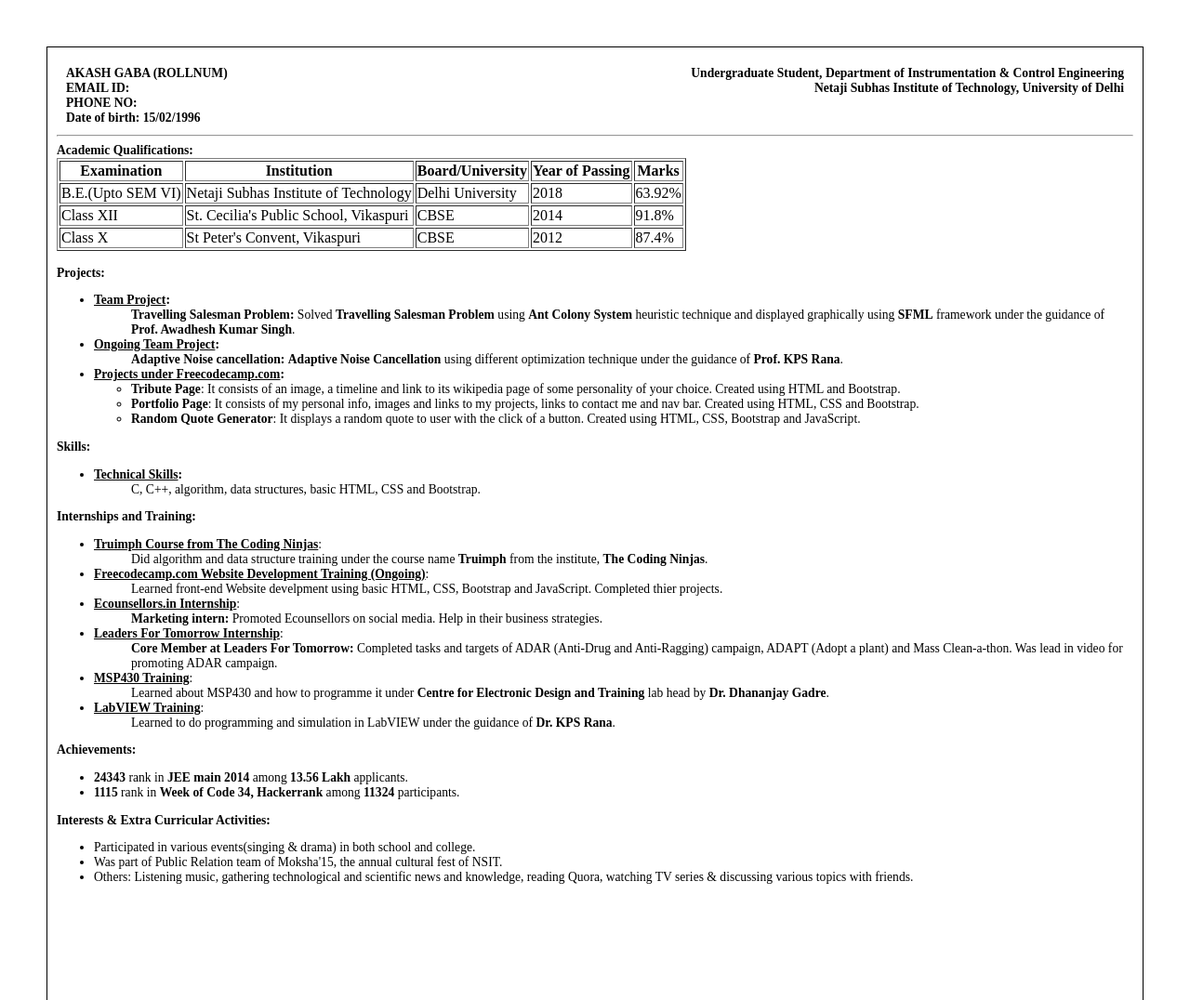
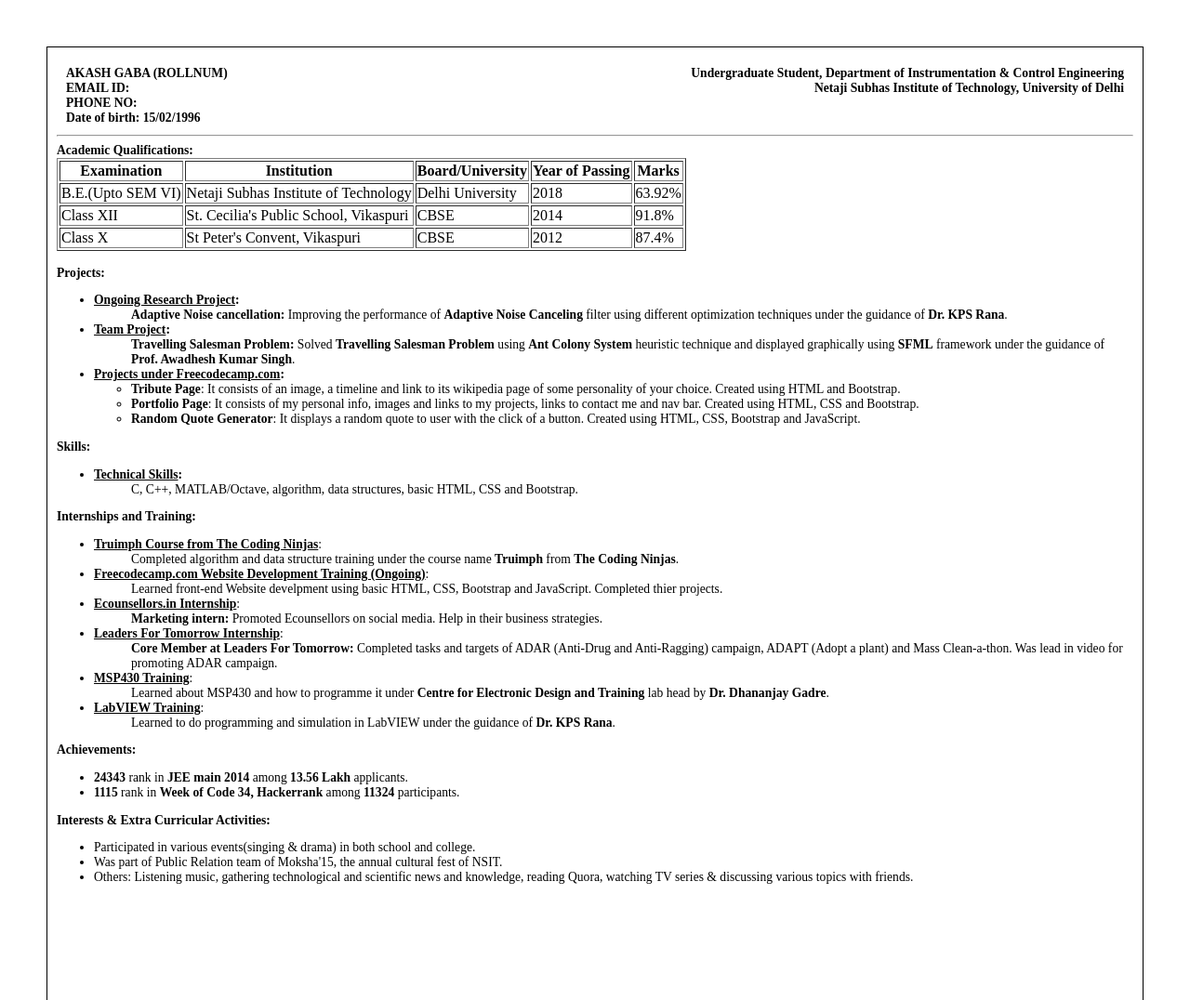
Before and after one commit to akashgaba/akashgaba.github.io, a plain HTML site: page index.html in a window 1280 px wide. Shown: the top 1076 px of the page at 93% size. Drawn offline with Linux system fonts and the light colour scheme.

Commit message:
Final resume version 1.5

```diff
--- a/index.html
+++ b/index.html
@@ -89,8 +89,8 @@ CBSE
 <br>
 <strong>Projects:</strong>
 <ul>
+<li><strong><u>Ongoing Research Project</u>:</strong></li> <div style = "margin-left:40px;"><strong>Adaptive Noise cancellation:</strong> Improving the performance of <strong>Adaptive Noise Canceling</strong> filter using different optimization techniques under the guidance of <strong>Dr. KPS Rana</strong>.</div>
 <li><strong><u>Team Project</u>:</strong> <div style = "margin-left:40px;"><strong>Travelling Salesman Problem:</strong> Solved <strong>Travelling Salesman Problem</strong> using <strong>Ant Colony System</strong> heuristic technique and displayed graphically using <strong>SFML</strong> framework under the guidance of <strong>Prof. Awadhesh Kumar Singh</strong>.</div>
-<li><strong><u>Ongoing Team Project</u>:</strong></li> <div style = "margin-left:40px;"><strong>Adaptive Noise cancellation:</strong> <strong>Adaptive Noise Cancellation</strong> using different optimization technique under the guidance of <strong>Prof. KPS Rana</strong>.</div>
 <li><strong><u>Projects under Freecodecamp.com</u>:</strong>
 <ul>
 <li><strong>Tribute Page</strong>: It consists of an image, a timeline and link to its wikipedia page of some personality of your choice. Created using HTML and Bootstrap.
@@ -100,11 +100,11 @@ CBSE
 </ul>
 <strong>Skills:</strong>
 <ul>
-<li><strong><u>Technical Skills</u>:</strong> <div style="margin-left: 40px">C, C++, algorithm, data structures, basic HTML, CSS and Bootstrap.</div>
+<li><strong><u>Technical Skills</u>:</strong> <div style="margin-left: 40px">C, C++, MATLAB/Octave, algorithm, data structures, basic HTML, CSS and Bootstrap.</div>
 </ul>
 <strong>Internships and Training:</strong>
 <ul>
-<li><strong><u>Truimph Course from The Coding Ninjas</u></strong>:<div style = "margin-left : 40px;">Did algorithm and data structure training under the course name <strong>Truimph</strong> from the institute, <strong>The Coding Ninjas</strong>.</div>
+<li><strong><u>Truimph Course from The Coding Ninjas</u></strong>:<div style = "margin-left : 40px;">Completed algorithm and data structure training under the course name <strong>Truimph</strong> from <strong>The Coding Ninjas</strong>.</div>
 <li><strong><u>Freecodecamp.com Website Development Training (Ongoing)</u></strong>:<div style = "margin-left : 40px;">Learned front-end Website develpment using basic HTML, CSS, Bootstrap and JavaScript. Completed thier projects.</div>
 <li><strong><u>Ecounsellors.in Internship</u></strong>:<div style = "margin-left : 40px;"><strong>Marketing intern:</strong> Promoted Ecounsellors on social media. Help in their business strategies.</div>
 <li><strong><u>Leaders For Tomorrow Internship</u></strong>:<div style = "margin-left : 40px;"><strong>Core Member at Leaders For Tomorrow:</strong> Completed tasks and targets of  ADAR (Anti-Drug and Anti-Ragging) campaign, ADAPT (Adopt a plant) and Mass Clean-a-thon. Was lead in video for promoting ADAR campaign.</div>
```
